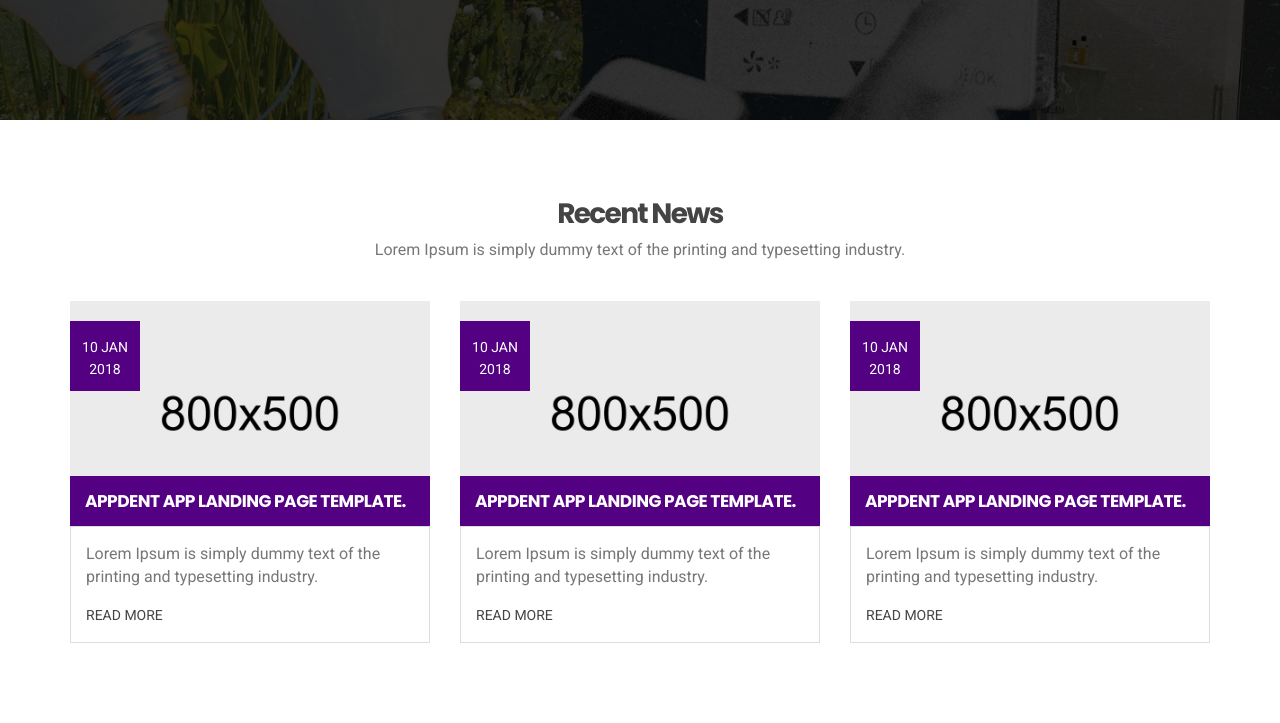
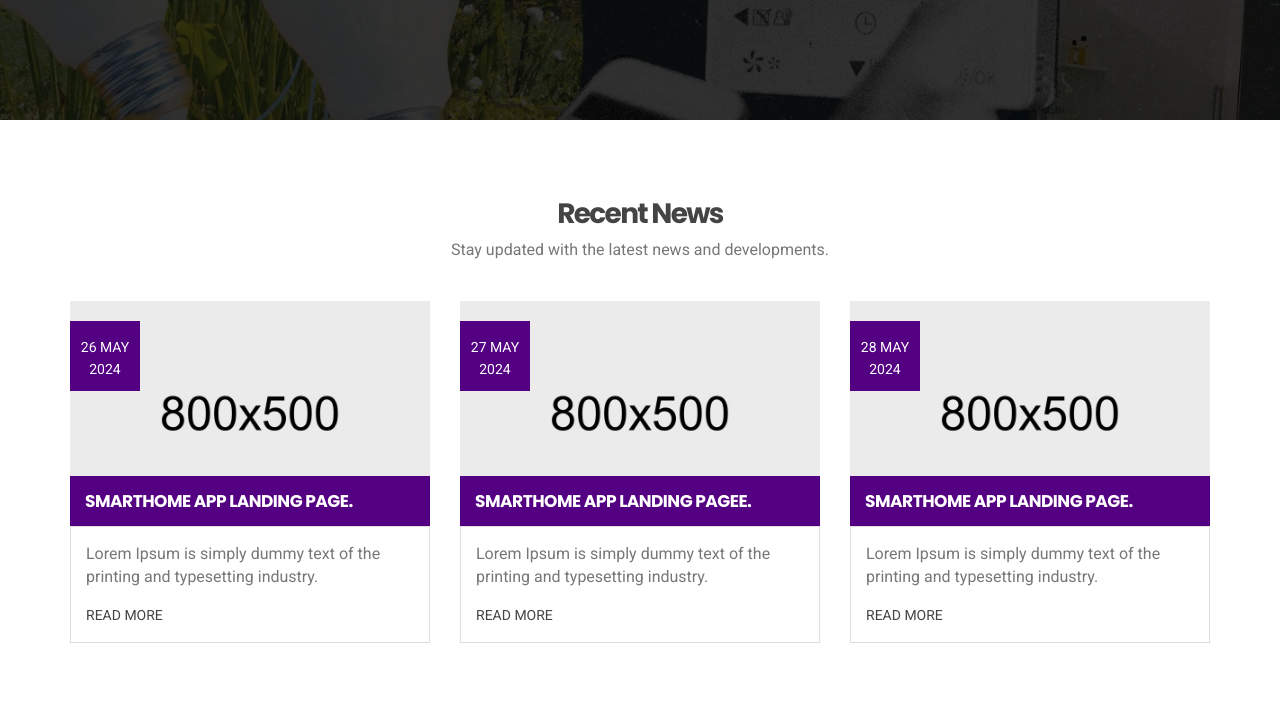
Before and after one commit to joan30122001/SM-LP, a plain HTML site: page index.html in a window 1280 px wide. Shown: the part 5430-6153 px from the top of the page. Drawn offline with nearby package versions, Linux system fonts and the light colour scheme; animation ran at ten frames a second.

Commit message:
modification des textes

```diff
--- a/index.html
+++ b/index.html
@@ -329,7 +329,7 @@
                             <div class="pricing_head">
                                 <h5>BASIC</h5>
                                 <h3>$49 <span>/ Month</span></h3>
-                                <p class="no-margin">Appdent Pricing Table Design.</p>
+                                <p class="no-margin">SmartHome Pricing Table Design.</p>
                             </div><!-- /.pricing_head -->
                             <ul class="pricing_list">
                                 <li>1 User</li>
@@ -347,7 +347,7 @@
                             <div class="pricing_head">
                                 <h5>BUSINESS</h5>
                                 <h3>$99 <span>/ Month</span></h3>
-                                <p class="no-margin">Appdent Pricing Table Design.</p>
+                                <p class="no-margin">SmartHome Pricing Table Design.</p>
                             </div><!-- /.pricing_head -->
                             <ul class="pricing_list">
                                 <li>1 User</li>
@@ -365,7 +365,7 @@
                             <div class="pricing_head">
                                 <h5>PREMIUM</h5>
                                 <h3>$149 <span>/ Month</span></h3>
-                                <p class="no-margin">Appdent Pricing Table Design.</p>
+                                <p class="no-margin">SmartHome Pricing Table Design.</p>
                             </div><!-- /.pricing_head -->
                             <ul class="pricing_list">
                                 <li>1 User</li>
@@ -383,7 +383,7 @@
                             <div class="pricing_head">
                                 <h5>ULTIMATE</h5>
                                 <h3>$199 <span>/ Month</span></h3>
-                                <p class="no-margin">Appdent Pricing Table Design.</p>
+                                <p class="no-margin">SmartHome Pricing Table Design.</p>
                             </div><!-- /.pricing_head -->
                             <ul class="pricing_list">
                                 <li>1 User</li>
@@ -440,7 +440,7 @@
 		        <div class="row">
 		            <div class="section_heading align-center mb-40">
 		                <h2>Recent News</h2>
-		                <p>Lorem Ipsum is simply dummy text of the printing and typesetting industry. </p>
+		                <p>Stay updated with the latest news and developments.</p>
 		            </div>
 		        </div><!-- Section Heading -->
 		        <div class="row">
@@ -449,9 +449,9 @@
 		                    <div class="blog_item wow swing" data-wow-delay="0ms" data-wow-duration="1000ms">
 		                        <figure class="post_thumb">
                                     <img src="img/blog-1.jpg" alt="Blog Post">
-		                            <div class="span">10 Jan<br>2018</div>
+		                            <div class="span">26 May<br>2024</div>
 		                            <a href="#" class="blog_title">
-		                                <h3>Appdent app landing page template.</h3>
+		                                <h3>SmartHome app landing page.</h3>
 		                            </a>
 		                        </figure>
 		                        <div class="post_content">
@@ -464,9 +464,9 @@
 		                    <div class="blog_item wow swing" data-wow-delay="200ms" data-wow-duration="1000ms">
 		                        <figure class="post_thumb">
                                     <img src="img/blog-2.jpg" alt="Blog Post">
-		                            <div class="span">10 Jan<br>2018</div>
+		                            <div class="span">27 May<br>2024</div>
 		                            <a href="#" class="blog_title">
-		                                <h3>Appdent app landing page template.</h3>
+		                                <h3>SmartHome app landing pagee.</h3>
 		                            </a>
 		                        </figure>
 		                        <div class="post_content">
@@ -479,9 +479,9 @@
 		                    <div class="blog_item wow swing" data-wow-delay="400ms" data-wow-duration="1000ms">
 		                        <figure class="post_thumb">
                                     <img src="img/blog-3.jpg" alt="Blog Post">
-		                            <div class="span">10 Jan<br>2018</div>
+		                            <div class="span">28 May<br>2024</div>
 		                            <a href="#" class="blog_title">
-		                                <h3>Appdent app landing page template.</h3>
+		                                <h3>SmartHome app landing page.</h3>
 		                            </a>
 		                        </figure>
 		                        <div class="post_content">
```
